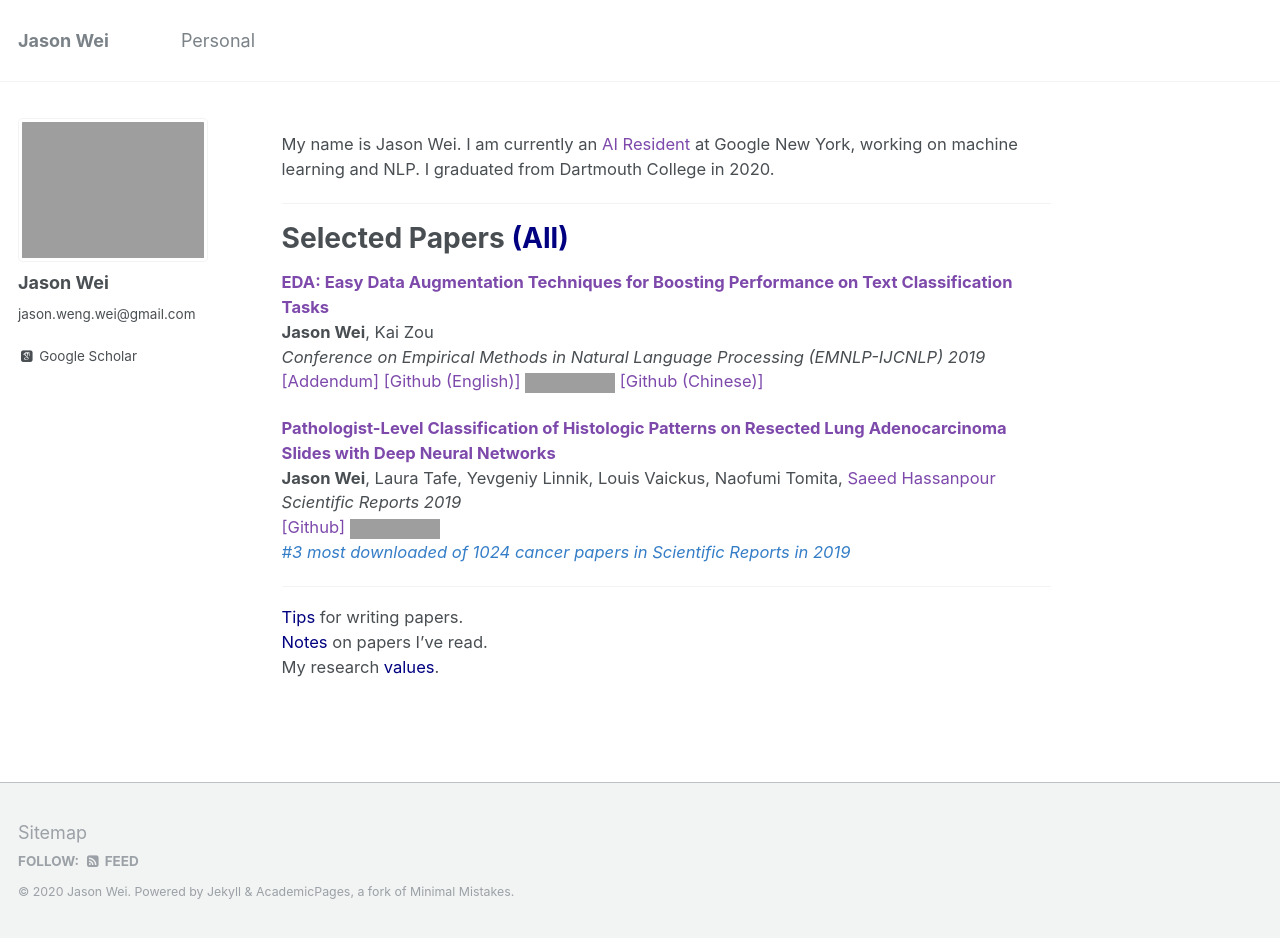
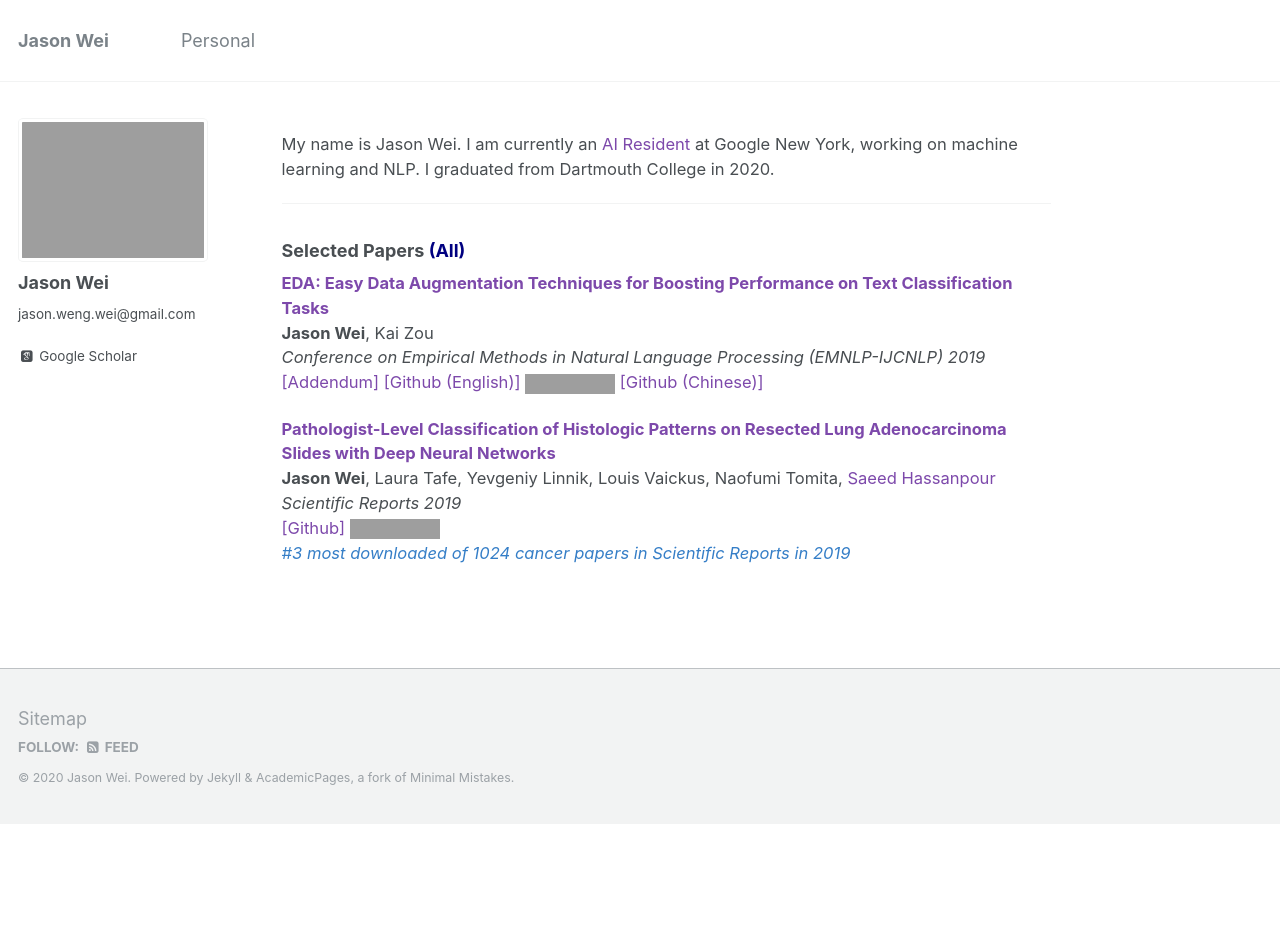
Before and after one commit to jasonwei20/jasonwei20.github.io, a Jekyll site: the page built from _pages/about.md, in a window 1280 px wide. Built offline with Jekyll 4.4.1, drawn with Linux system fonts in a browser that asks for light colours; some web fonts are replaced; after the commit the page ends 900 px from its top, so only the background shows below that; grey boxes are pictures that could not be loaded.

Commit message:
refresh about me

```diff
--- a/_pages/about.md
+++ b/_pages/about.md
@@ -13,7 +13,7 @@ My name is Jason Wei. I am currently an <a href="https://research.google/careers
 
 ------
 
-# Selected Papers <a href="https://jasonwei20.github.io/papers/" style="color:navy">(All)</a>
+### Selected Papers <a href="https://jasonwei20.github.io/papers/" style="color:navy">(All)</a>
 
 <a href="https://www.aclweb.org/anthology/D19-1670.pdf" style="color:#7d49ab" target="_blank"><b>EDA: Easy Data Augmentation Techniques for Boosting Performance on Text Classification Tasks</b></a>
 **Jason Wei**, Kai Zou
@@ -29,12 +29,6 @@ My name is Jason Wei. I am currently an <a href="https://research.google/careers
 <a href="https://github.com/BMIRDS/deepslide" style="color:#7d49ab" target="_blank">[Github]</a>
 <img height="16" src="https://img.shields.io/github/stars/BMIRDS/deepslide.svg?logo=github&logoColor=white&colorA=navy&link=https://github.com/BMIRDS/deepslide&link=https://github.com/BMIRDS/deepslide">
 <a href="https://www.nature.com/collections/ghegcgfbdi" style="color:#357EC7" target="_blank"><i>#3 most downloaded of 1024 cancer papers in Scientific Reports in 2019</i></a>
-
-------
-
-<a href="https://jasonwei20.github.io/writing_tips/" style="color:navy">Tips</a> for writing papers.
-<a href="https://jasonwei20.github.io/notes/" style="color:navy">Notes</a> on papers I've read.
-My research <a href="https://jasonwei20.github.io/research_values/" style="color:navy">values</a>.
 
 <!-- Global site tag (gtag.js) - Google Analytics -->
 <script async src="https://www.googletagmanager.com/gtag/js?id=UA-146397444-1"></script>
```
